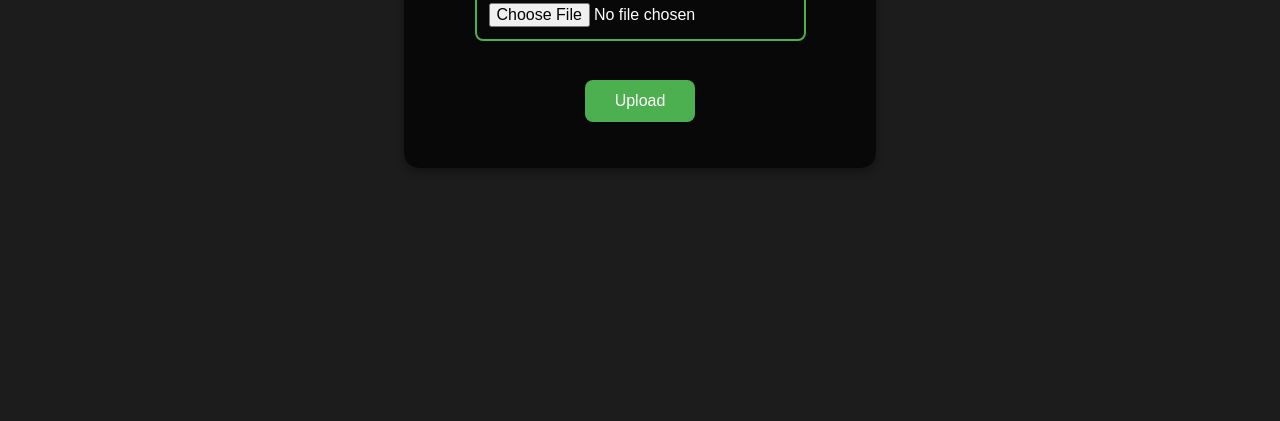
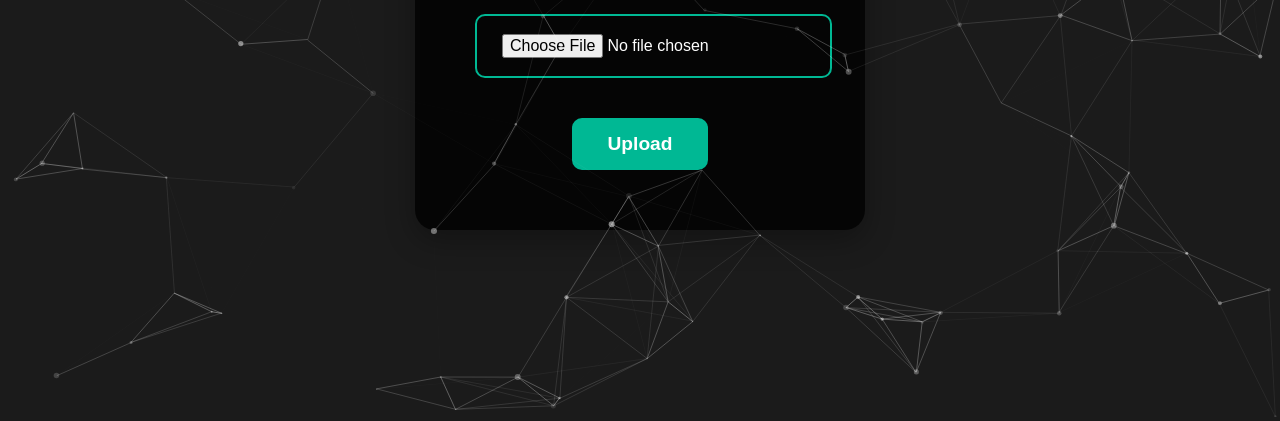
Before and after one commit to NoobleGames/filehoster, a plain HTML site: page index.html in a window 1280 px wide. Shown: the part 383-804 px from the top of the page. Drawn offline with nearby package versions, Linux system fonts and the light colour scheme.

Commit message:
Update index.html

```diff
--- a/index.html
+++ b/index.html
@@ -1,10 +1,17 @@
 <!DOCTYPE html>
 <html lang="en">
+
 <head>
     <meta charset="UTF-8">
     <meta name="viewport" content="width=device-width, initial-scale=1.0">
-    <title>GitHub File Upload</title>
+    <title>KizFiles - File Upload</title>
+    <link href="https://cdn.jsdelivr.net/npm/@fortawesome/fontawesome-free/css/all.min.css" rel="stylesheet">
+    <script src="https://cdn.jsdelivr.net/particles.js/2.0.0/particles.min.js"></script>
     <style>
+        * {
+            box-sizing: border-box;
+        }
+
         body {
             font-family: 'Roboto', sans-serif;
             margin: 0;
@@ -13,71 +20,215 @@
             display: flex;
             justify-content: center;
             align-items: center;
-            background: #1c1c1c;
+            background-color: #1b1b1b;
             color: white;
             overflow: hidden;
         }
+
         .container {
             text-align: center;
-            background: rgba(0, 0, 0, 0.7);
-            padding: 30px;
-            border-radius: 15px;
-            box-shadow: 0 4px 8px rgba(0, 0, 0, 0.3);
+            background: rgba(0, 0, 0, 0.8);
+            padding: 40px 60px;
+            border-radius: 20px;
+            box-shadow: 0 10px 30px rgba(0, 0, 0, 0.3);
+            max-width: 450px;
+            width: 100%;
         }
+
+        .logo {
+            font-size: 3.5rem;
+            color: #00b894;
+            margin-bottom: 20px;
+        }
+
         h1 {
             font-size: 2.5rem;
-            margin-bottom: 20px;
+            margin-bottom: 30px;
+            color: #f0f0f0;
+            font-weight: 600;
         }
+
         input[type="file"] {
-            padding: 12px;
+            padding: 18px 25px;
             font-size: 1rem;
-            border: 2px solid #4CAF50;
-            border-radius: 8px;
+            border: 2px solid #00b894;
+            border-radius: 10px;
             background-color: transparent;
             color: white;
-            margin-bottom: 20px;
+            margin-bottom: 30px;
             cursor: pointer;
+            transition: 0.3s ease;
         }
+
+        input[type="file"]:hover {
+            border-color: #00e5c0;
+        }
+
         button {
-            padding: 12px 30px;
-            font-size: 1rem;
+            padding: 15px 35px;
+            font-size: 1.2rem;
             border: none;
-            background-color: #4CAF50;
+            background-color: #00b894;
             color: white;
-            border-radius: 8px;
+            border-radius: 10px;
             cursor: pointer;
             transition: all 0.3s ease;
+            margin-top: 10px;
+            font-weight: bold;
         }
+
         button:hover {
-            background-color: #45a049;
+            background-color: #00e5c0;
         }
+
         p {
-            font-size: 1rem;
-            color: #f1f1f1;
-            margin-top: 15px;
+            font-size: 1.1rem;
+            color: #f0f0f0;
+            margin-top: 20px;
+            font-weight: 500;
         }
+
         .error {
-            color: red;
+            color: #e74c3c;
         }
+
         .success {
-            color: green;
+            color: #2ecc71;
+        }
+
+        #particles-js {
+            position: absolute;
+            top: 0;
+            left: 0;
+            width: 100%;
+            height: 100%;
+            z-index: 1;
+        }
+
+        /* Additional styling */
+        .btn-wrapper {
+            display: flex;
+            justify-content: center;
         }
     </style>
 </head>
+
 <body>
+    <div id="particles-js"></div>
     <div class="container">
-        <h1>Upload a File to GitHub</h1>
+        <div class="logo">
+            <i class="fas fa-file-upload"></i>
+        </div>
+        <h1>KizFiles</h1>
         <input type="file" id="fileInput">
-        <br><br>
-        <button onclick="uploadFile()">Upload</button>
+        <div class="btn-wrapper">
+            <button onclick="uploadFile()">Upload</button>
+        </div>
         <p id="statusMessage"></p>
     </div>
 
     <script>
+        // Define the particle background
+        particlesJS("particles-js", {
+            particles: {
+                number: {
+                    value: 80,
+                    density: {
+                        enable: true,
+                        value_area: 800
+                    }
+                },
+                color: {
+                    value: "#ffffff"
+                },
+                shape: {
+                    type: "circle",
+                    stroke: {
+                        width: 0,
+                        color: "#000000"
+                    },
+                    polygon: {
+                        nb_sides: 5
+                    }
+                },
+                opacity: {
+                    value: 0.5,
+                    random: true,
+                    anim: {
+                        enable: true,
+                        speed: 1,
+                        opacity_min: 0.1,
+                        sync: false
+                    }
+                },
+                size: {
+                    value: 3,
+                    random: true,
+                    anim: {
+                        enable: true,
+                        speed: 4,
+                        size_min: 0.1,
+                        sync: false
+                    }
+                },
+                line_linked: {
+                    enable: true,
+                    distance: 150,
+                    color: "#ffffff",
+                    opacity: 0.4,
+                    width: 1
+                },
+                move: {
+                    enable: true,
+                    speed: 3,
+                    direction: "none",
+                    random: false,
+                    straight: false,
+                    out_mode: "out",
+                    bounce: false
+                }
+            },
+            interactivity: {
+                detect_on: "canvas",
+                events: {
+                    onhover: {
+                        enable: true,
+                        mode: "grab"
+                    },
+                    onclick: {
+                        enable: true,
+                        mode: "push"
+                    }
+                },
+                modes: {
+                    grab: {
+                        distance: 140,
+                        line_linked: {
+                            opacity: 1
+                        }
+                    },
+                    push: {
+                        particles_nb: 4
+                    }
+                }
+            },
+            retina_detect: true
+        });
+
         // Define variables with your repository details
         const repoOwner = "NoobleGames";  // GitHub Username
         const repoName = "filehoster"; // Your GitHub repository name
-        const token = "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";  // Your GitHub Personal Access Token
+        const token = "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";  // Replace with your GitHub Personal Access Token
+
+        // Function to generate random file names
+        function generateRandomFileName(length = 12) {
+            const chars = "ABCDEFGHIJKLMNOPQRSTUVWXYZabcdefghijklmnopqrstuvwxyz0123456789";
+            let randomFileName = "";
+            for (let i = 0; i < length; i++) {
+                randomFileName += chars.charAt(Math.floor(Math.random() * chars.length));
+            }
+            return randomFileName;
+        }
 
         // Function to upload the file to GitHub
         async function uploadFile() {
@@ -93,18 +244,21 @@
             const reader = new FileReader();
             reader.readAsDataURL(file);
 
-            reader.onload = async function() {
+            reader.onload = async function () {
                 const base64Content = reader.result.split(',')[1]; // Strip base64 prefix
 
-                // Create a new file path (you can customize this)
-                const filePath = "uploads/" + file.name;
+                // Generate a random filename
+                const randomFileName = generateRandomFileName() + file.name.slice(file.name.lastIndexOf('.'));
+
+                // Create a new file path with the random filename
+                const filePath = "uploads/" + randomFileName;
 
                 // API URL for creating/updating the file in the GitHub repository
                 const apiUrl = `https://api.github.com/repos/${repoOwner}/${repoName}/contents/${filePath}`;
 
                 // Prepare the request body
                 const requestBody = {
-                    message: `Upload file ${file.name}`,  // Commit message
+                    message: `Upload file ${randomFileName}`,  // Commit message
                     content: base64Content,  // Base64 file content
                     branch: "main"  // Default branch (could be different if you use a different branch)
                 };
@@ -125,17 +279,21 @@
                     if (response.ok) {
                         document.getElementById('statusMessage').innerHTML = `<span class='success'>File uploaded successfully! <a href="${responseData.content.download_url}" target="_blank">View File</a></span>`;
                     } else {
-                        document.getElementById('statusMessage').innerHTML = `<span class='error'>Failed to upload file: ${responseData.message}</span>`;
+                        document.getElementById('statusMessage').innerHTML = `<span class='error'>Failed to upload file: ${responseData.message} (Error code: ${response.status})</span>`;
+                        console.error("Error details:", responseData);
                     }
                 } catch (error) {
                     document.getElementById('statusMessage').innerHTML = `<span class='error'>Error: ${error.message}</span>`;
+                    console.error("Error details:", error);
                 }
             };
 
-            reader.onerror = function(error) {
+            reader.onerror = function (error) {
                 document.getElementById('statusMessage').innerHTML = `<span class='error'>Error reading file: ${error}</span>`;
+                console.error("FileReader error:", error);
             };
         }
     </script>
 </body>
+
 </html>
```
